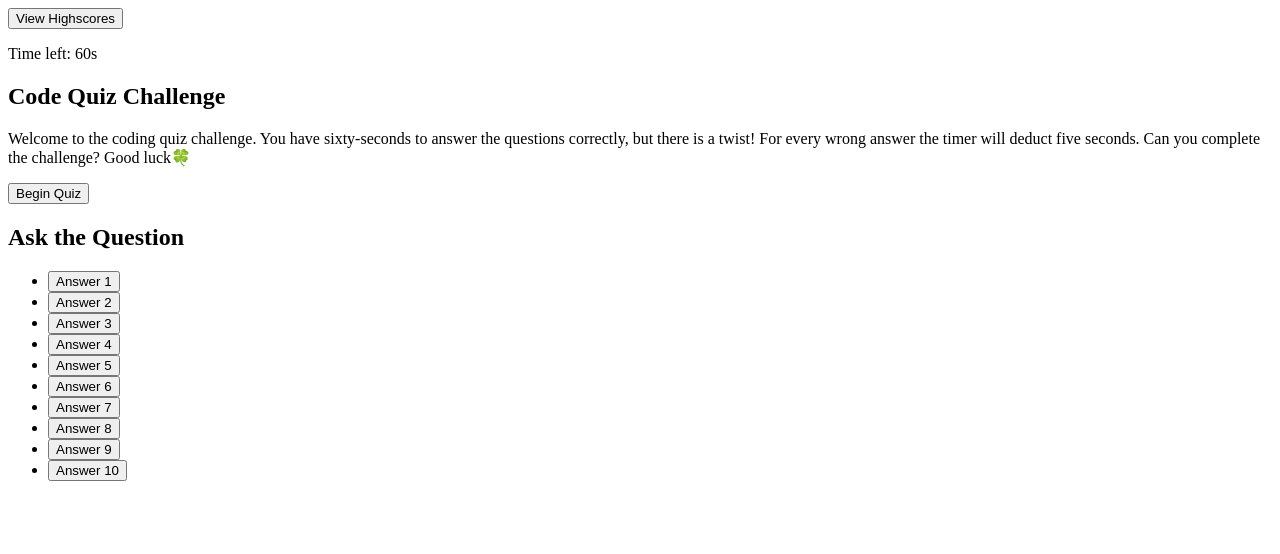
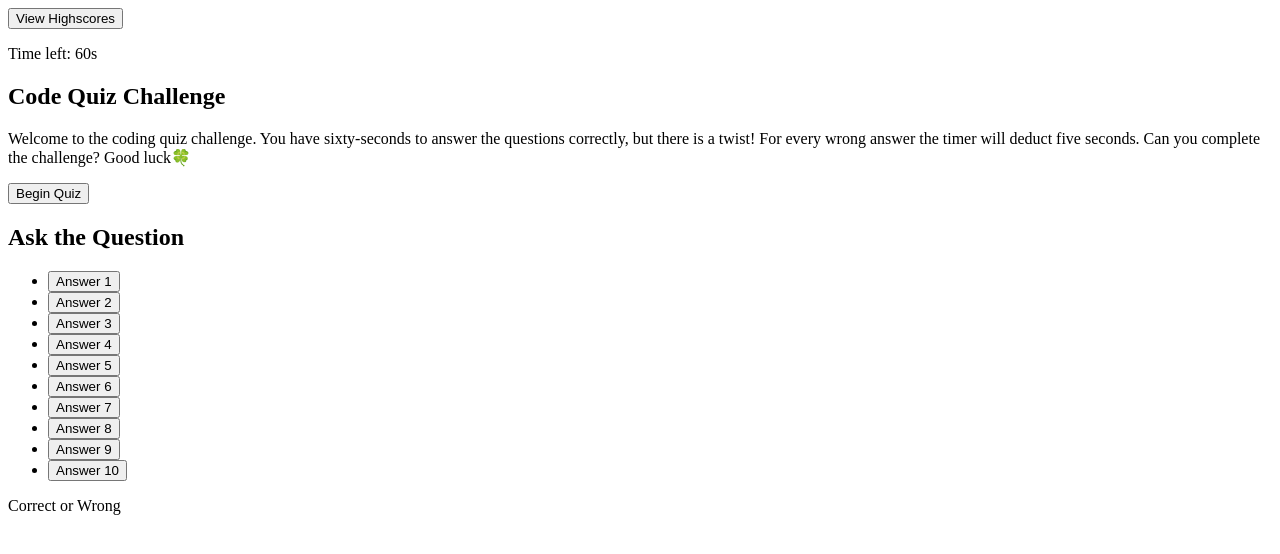
Before and after one commit to ashrean/codequiz-webAPI, a plain HTML site: page index.html in a window 1280 px wide. Drawn offline with Linux system fonts and the light colour scheme.

Commit message:
saved changes

```diff
--- a/index.html
+++ b/index.html
@@ -60,11 +60,14 @@
                         <li><button class="choices" id ="answer_btn1" value="h">Answer 8 </button></li>
                         <li><button class="choices" id ="answer_btn1" value="i">Answer 9 </button></li>
                         <li><button class="choices" id ="answer_btn1" value="j">Answer 10</button></li>
-
                     </ul>
+                </div>
             </div>
 
             <!-- Check question -->
+            <div id="check_question">
+                <p>Correct or Wrong</p>
+            </div>
         </section>
 
         <!-- Final section  -->
```
